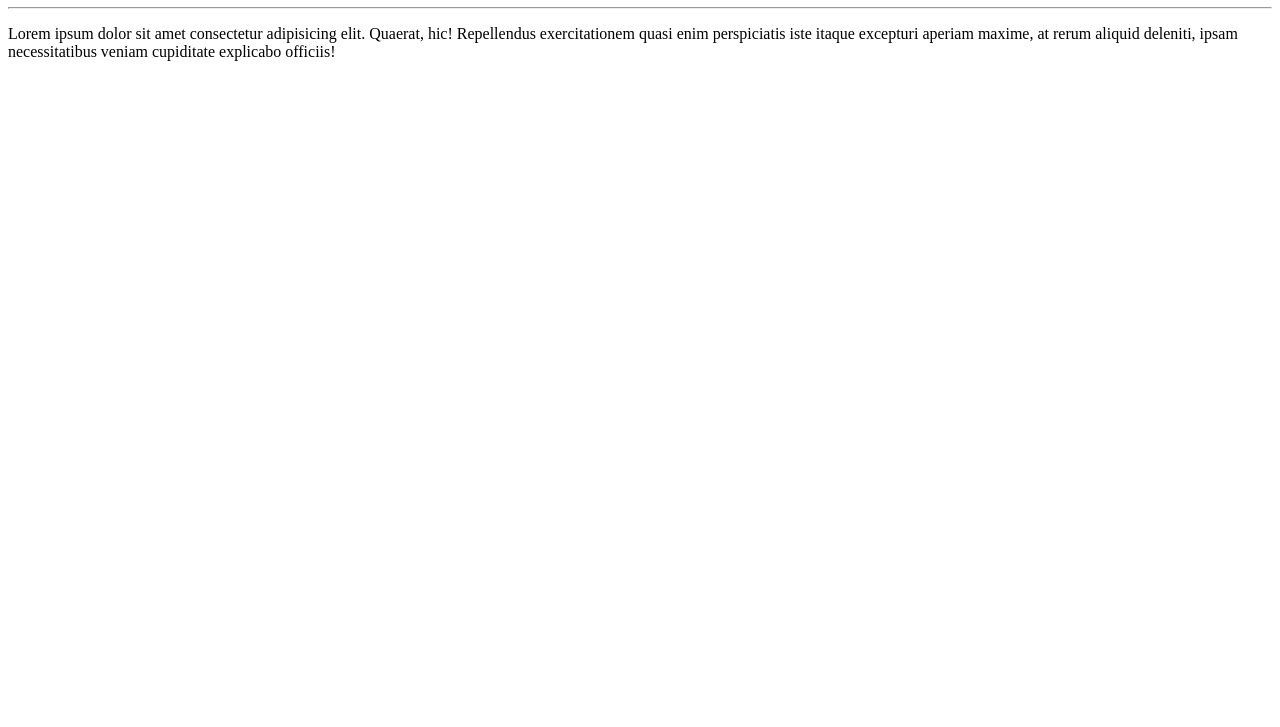
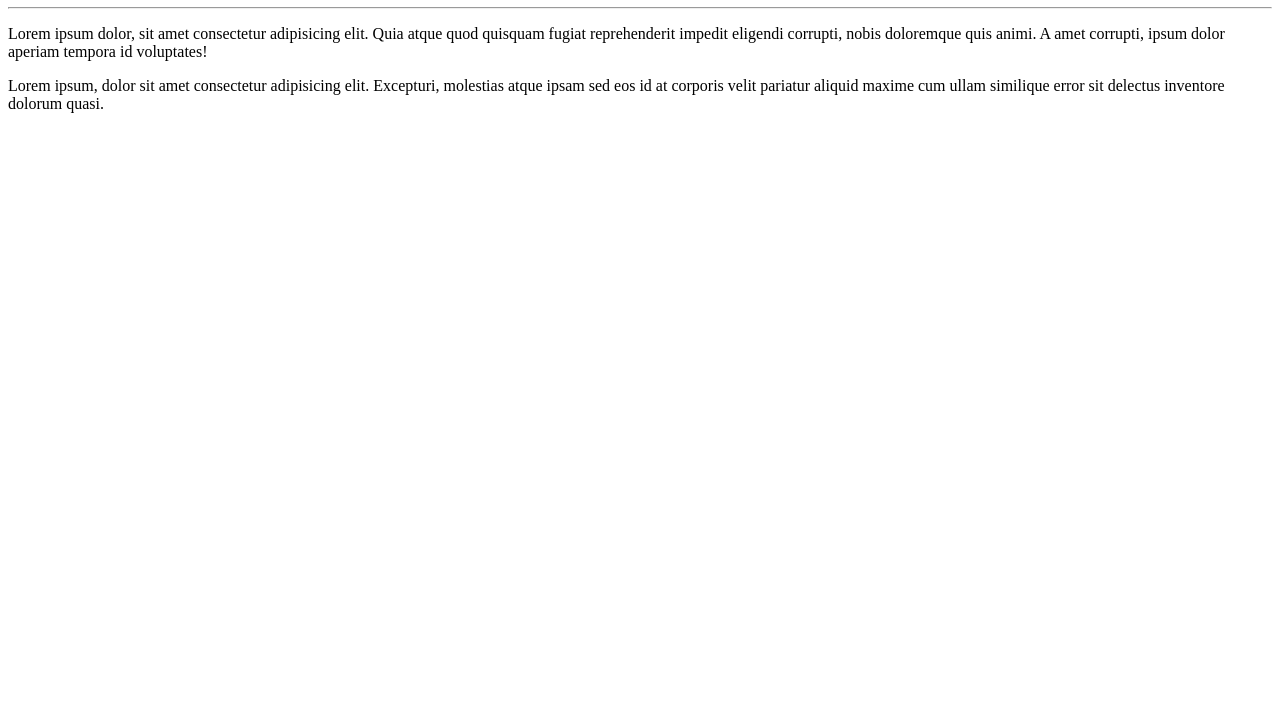
Before and after one commit to eliezerdlr/ELR-SISTEMAS, a plain HTML site: page site.exemplo/index.html in a window 1280 px wide. Shown: the part 73-800 px from the top of the page. Drawn offline with Linux system fonts and the light colour scheme.

Commit message:
adicionei um paragrafo

```diff
--- a/site.exemplo/index.html
+++ b/site.exemplo/index.html
@@ -9,10 +9,7 @@
 <body>
     <h1>Olá, primeiro exemplo em teste no site!</h1>
     <hr>
-    <p>Lorem ipsum dolor sit amet consectetur adipisicing elit.
-        Quaerat, hic! Repellendus exercitationem quasi enim
-        perspiciatis iste itaque excepturi aperiam maxime,
-        at rerum aliquid deleniti,
-        ipsam necessitatibus veniam cupiditate explicabo officiis!</p>
+    <p>Lorem ipsum dolor, sit amet consectetur adipisicing elit. Quia atque quod quisquam fugiat reprehenderit impedit eligendi corrupti, nobis doloremque quis animi. A amet corrupti, ipsum dolor aperiam tempora id voluptates!</p>
+    <p>Lorem ipsum, dolor sit amet consectetur adipisicing elit. Excepturi, molestias atque ipsam sed eos id at corporis velit pariatur aliquid maxime cum ullam similique error sit delectus inventore dolorum quasi.</p>
 </body>
 </html>
```
